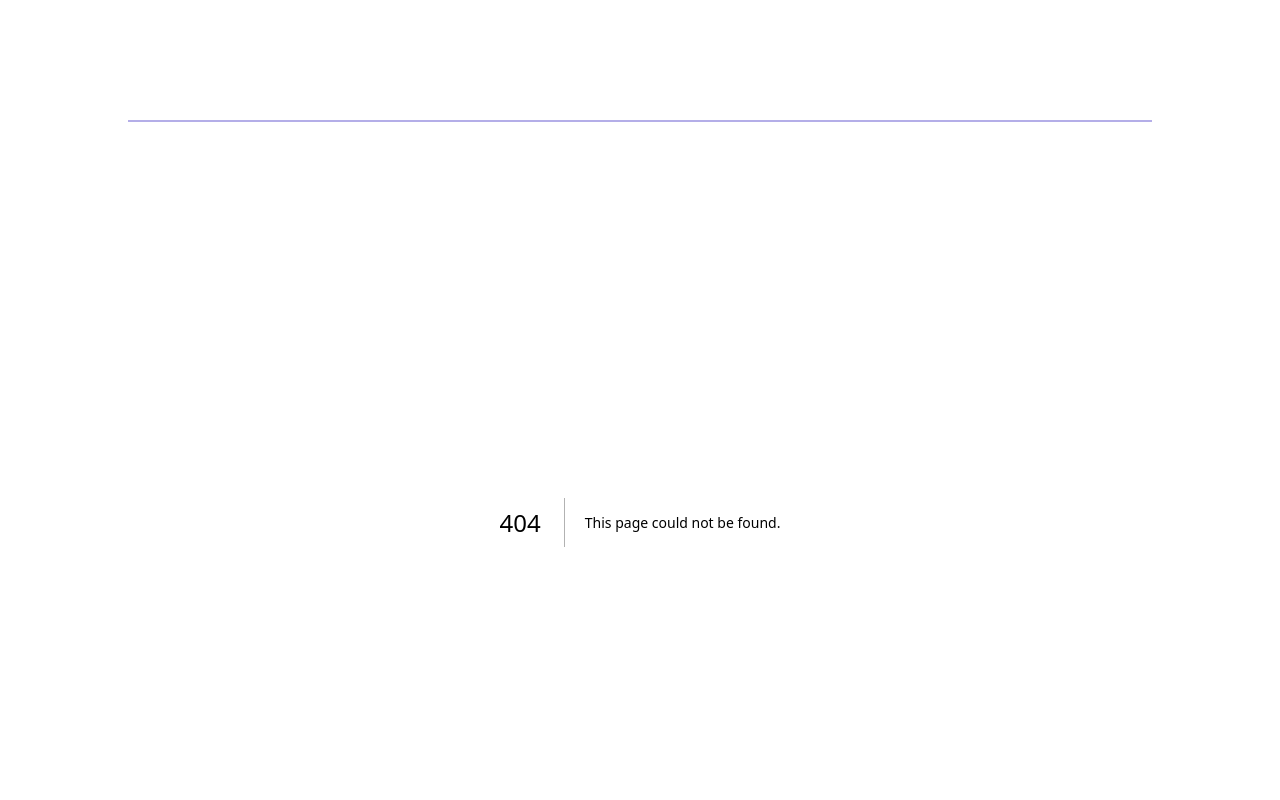
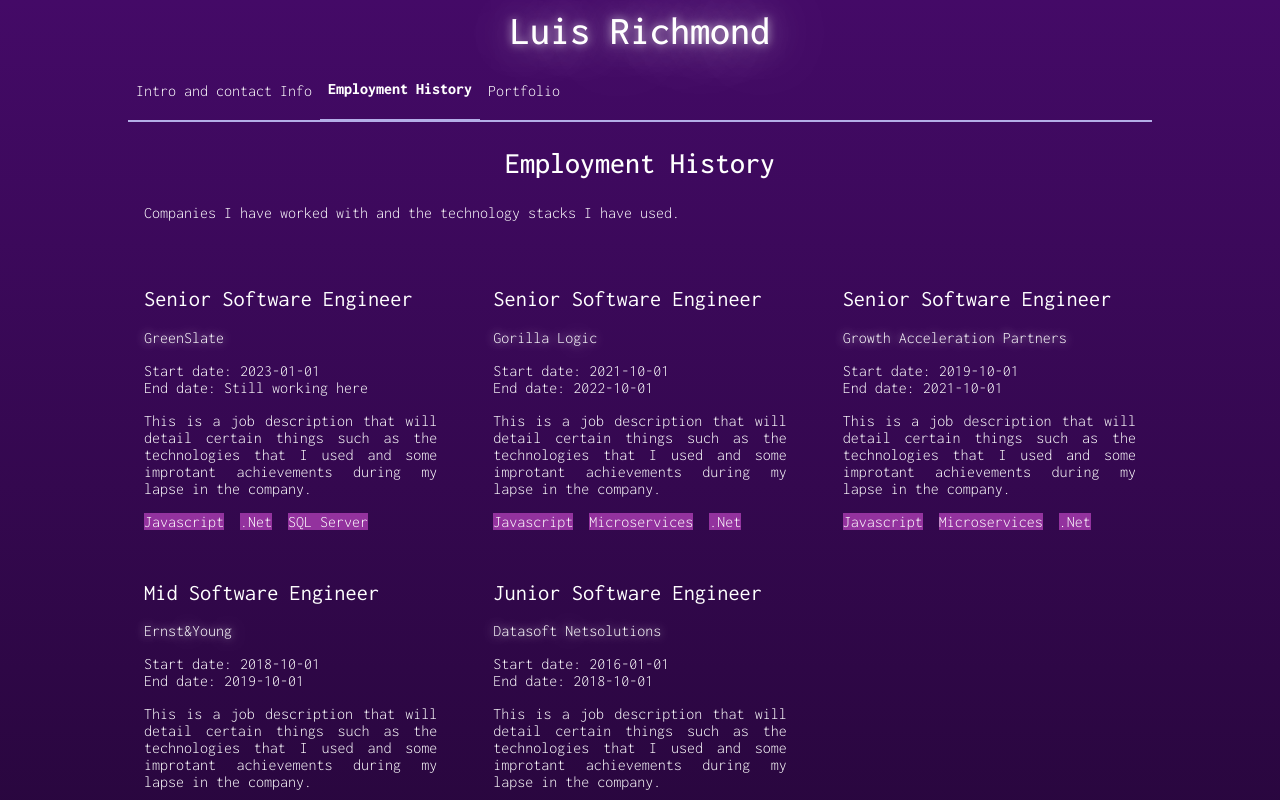
Before and after one commit to lalrg/site-v2, a Next.js app in the folder site-nextjs/: page /employmentHistory in a window 1280 px wide. Before the commit this address had no page. Shown: the top 800 px of the page. Built offline with nearby package versions, Linux system fonts and the light colour scheme.

Commit message:
do some progress with employmentHistory

```diff
--- /dev/null
+++ b/site-nextjs/components/employmentHistory/WorkHistoryItem/index.tsx
@@ -0,0 +1,42 @@
+import React from 'react';
+import styles from './whi.module.css'
+
+interface WorkHistoryItemProps {
+  company: string;
+  position: string;
+  startDate: string;
+  endDate: string;
+  bulletPoints: string[];
+  jobDescription: string;
+}
+
+const WorkHistoryItem: React.FC<WorkHistoryItemProps> = ({
+  company,
+  position,
+  startDate,
+  endDate,
+  bulletPoints,
+  jobDescription
+}) => {
+  return (
+    <article className={styles.mainArticle}>
+      <h2 className={styles.companyName}>{position}</h2>
+      <p className='glow'> {company} </p>
+      <p> Start date: {startDate} <br/> End date: {endDate}</p>
+      <p>
+        {jobDescription}
+      </p>
+      <div className={styles.techStack}>
+        {bulletPoints.map((bulletPoint) => (
+          <span
+            className={styles.techItem}
+            key={bulletPoint}>
+              {bulletPoint}
+            </span>
+        ))}
+      </div>
+    </article>
+  );
+};
+
+export default WorkHistoryItem;
--- /dev/null
+++ b/site-nextjs/components/employmentHistory/WorkHistoryItem/whi.module.css
@@ -0,0 +1,9 @@
+.companyName {
+  font-size: 1.4rem;
+  font-weight: 400;
+}
+
+.techItem {
+  background-color: #93329E;
+  margin-right: 1rem;
+}
--- a/site-nextjs/components/shared/layout/footer/index.tsx
+++ b/site-nextjs/components/shared/layout/footer/index.tsx
@@ -1,10 +1,13 @@
 import styles from './footer.module.css';
+import { AiFillHeart } from 'react-icons/ai'
 
 export default function Footer() {
   return (
   <footer className={styles.footer}>
     <p className={styles.footerText}>
-      Made with <span className='glow'>♥</span> by Luis Richmond - &nbsp;
+      Made with <span className='glow'>
+            <AiFillHeart className={styles.contactLinkIcon} />
+        </span> by Luis Richmond - &nbsp;
       <a className={`glow ${styles.footerLink}`} href="https://github.com/lalrg/site-v2">Link to repository</a></p>
   </footer>)
 }
--- a/site-nextjs/components/shared/layout/header/index.tsx
+++ b/site-nextjs/components/shared/layout/header/index.tsx
@@ -18,7 +18,7 @@ export default function Header() {
       </Link>
       <nav className={styles.nav}>
         {HeaderLink("/", "Intro and contact Info", router)}
-        {HeaderLink("/resume", "Resume", router)}
+        {HeaderLink("/employmentHistory", "Employment History", router)}
         {HeaderLink("/portfolio", "Portfolio", router)}
       </nav>
     </header>
--- /dev/null
+++ b/site-nextjs/pages/employmentHistory.tsx
@@ -0,0 +1,33 @@
+import styles from '../pagesStyles/employmentHistory.module.css'
+import WorkHistoryItem from '../components/employmentHistory/WorkHistoryItem'
+import { workingHistoryArray } from '../staticData/employmentHistory/workingHistory'
+
+export default function employmentHistory() {
+  return (
+    <main>
+      <section className={styles.section}>
+        <h1 className={styles.title}>Employment History </h1>
+        <p>Companies I have worked with and the technology stacks I have used.</p>
+      </section>
+      <section className={styles.section}>
+        <section className={`${styles.section} ${styles.employmentHistory}`}>
+          {
+            workingHistoryArray.map(
+              i=> (
+                <WorkHistoryItem
+                  jobDescription={i.jobDescription}
+                  company={i.company}
+                  startDate={i.startDate}
+                  endDate={i.endDate}
+                  position={i.position}
+                  bulletPoints={i.bulletPoints}
+                  key={i.company + i.endDate}
+                />
+              )
+            )
+          }
+        </section>
+      </section>
+    </main>
+  )
+}
--- a/site-nextjs/pages/index.tsx
+++ b/site-nextjs/pages/index.tsx
@@ -7,7 +7,7 @@ export default function Home() {
     <main>
       <section className={styles.introSection}>
         <h1 className={styles.title}>Nice to meet you, I am Luis</h1>
-        <p>I am a problem-solver and enjoy helping people do their jobs more efficiently through the development of applications. I have been working in this field for about 7 years and have had the opportunity to work with a variety of companies, including the Government, small local business, and global companies with hundreds of employees. I have also worked as a consultant for several North American companies.</p>
+        <p>I am a problem-solver and enjoy helping people do their jobs more efficiently through the development of applications. I have been working in this field for about 7 years and have had the opportunity to work with a variety of companies, including the Government, small businesses, and global companies with hundreds of employees. I have also worked as an independant consultant for several companies.</p>
       </section>
       <section>
         <h2 className={styles.subTitle}>Professional Summary</h2>
--- /dev/null
+++ b/site-nextjs/pagesStyles/employmentHistory.module.css
@@ -0,0 +1,29 @@
+.title {
+  text-align: center;
+  font-size: 1.875rem;
+  font-weight: 500;
+}
+
+.subTitle {
+  text-align: center;
+  font-size: 1.563rem;
+  font-weight: 500;
+}
+
+.section {
+  margin-bottom: 3rem;
+}
+
+.employmentHistory {
+  display: grid;
+  grid-template-columns: 1fr;
+  column-gap: 3.5rem;
+  row-gap: 2rem;
+}
+
+@media screen and (min-width: 1025px) {
+  .employmentHistory {
+    grid-template-columns: 1fr 1fr 1fr;
+  }
+
+}
--- /dev/null
+++ b/site-nextjs/staticData/employmentHistory/workingHistory.ts
@@ -0,0 +1,62 @@
+export const workingHistoryArray = [
+  {
+    company: 'GreenSlate',
+    position: 'Senior Software Engineer',
+    startDate: '2023-01-01',
+    endDate: 'Still working here',
+    bulletPoints: [
+      'Javascript',
+      '.Net',
+      'SQL Server'
+    ],
+    jobDescription: 'This is a job description that will detail certain things such as the technologies that I used and some improtant achievements during my lapse in the company.'
+  },
+  {
+    company: 'Gorilla Logic',
+    position: 'Senior Software Engineer',
+    startDate: '2021-10-01',
+    endDate: '2022-10-01',
+    bulletPoints: [
+      'Javascript',
+      'Microservices',
+      '.Net'
+    ],
+    jobDescription: 'This is a job description that will detail certain things such as the technologies that I used and some improtant achievements during my lapse in the company.'
+  },
+  {
+    company: 'Growth Acceleration Partners',
+    position: 'Senior Software Engineer',
+    startDate: '2019-10-01',
+    endDate: '2021-10-01',
+    bulletPoints: [
+      'Javascript',
+      'Microservices',
+      '.Net'
+    ],
+    jobDescription: 'This is a job description that will detail certain things such as the technologies that I used and some improtant achievements during my lapse in the company.'
+  },
+  {
+    company: 'Ernst&Young',
+    position: 'Mid Software Engineer',
+    startDate: '2018-10-01',
+    endDate: '2019-10-01',
+    bulletPoints: [
+      'Javascript',
+      'Microservices',
+      '.Net'
+    ],
+    jobDescription: 'This is a job description that will detail certain things such as the technologies that I used and some improtant achievements during my lapse in the company.'
+  },
+  {
+    company: 'Datasoft Netsolutions',
+    position: 'Junior Software Engineer',
+    startDate: '2016-01-01',
+    endDate: '2018-10-01',
+    bulletPoints: [
+      'Javascript',
+      'Microservices',
+      '.Net'
+    ],
+    jobDescription: 'This is a job description that will detail certain things such as the technologies that I used and some improtant achievements during my lapse in the company.'
+  }
+];
```
Also changed, not shown: site-nextjs/pages/resume.tsx (deleted, +0 -10 lines).
